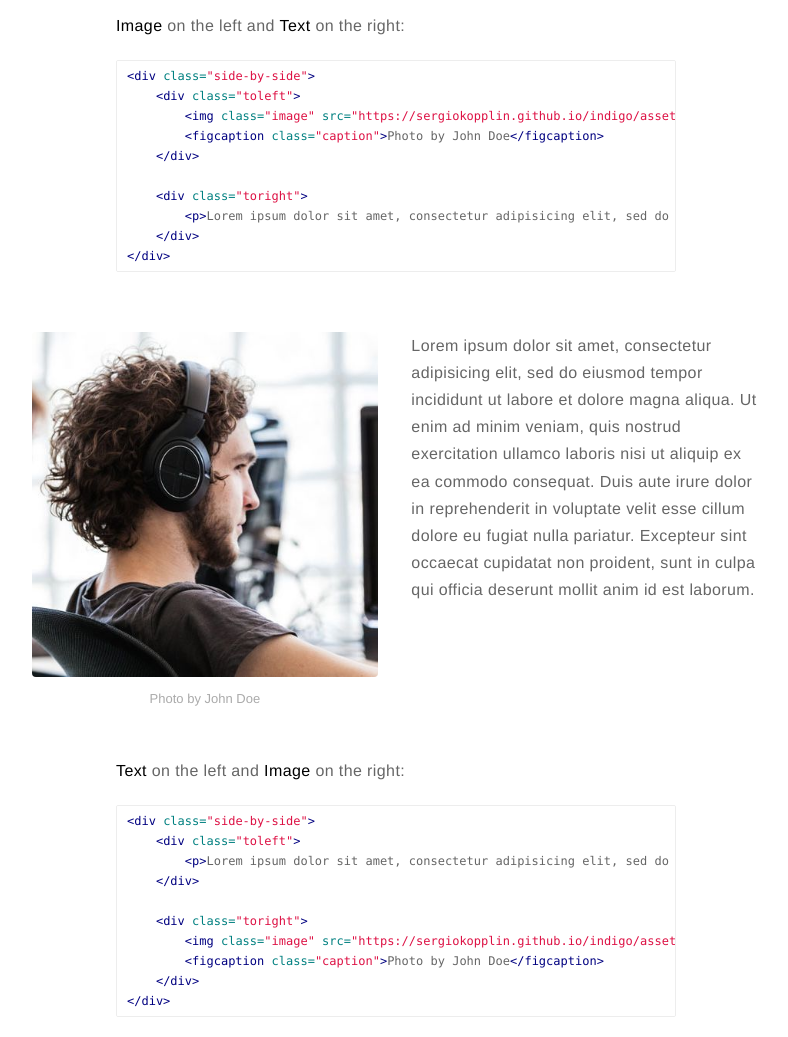
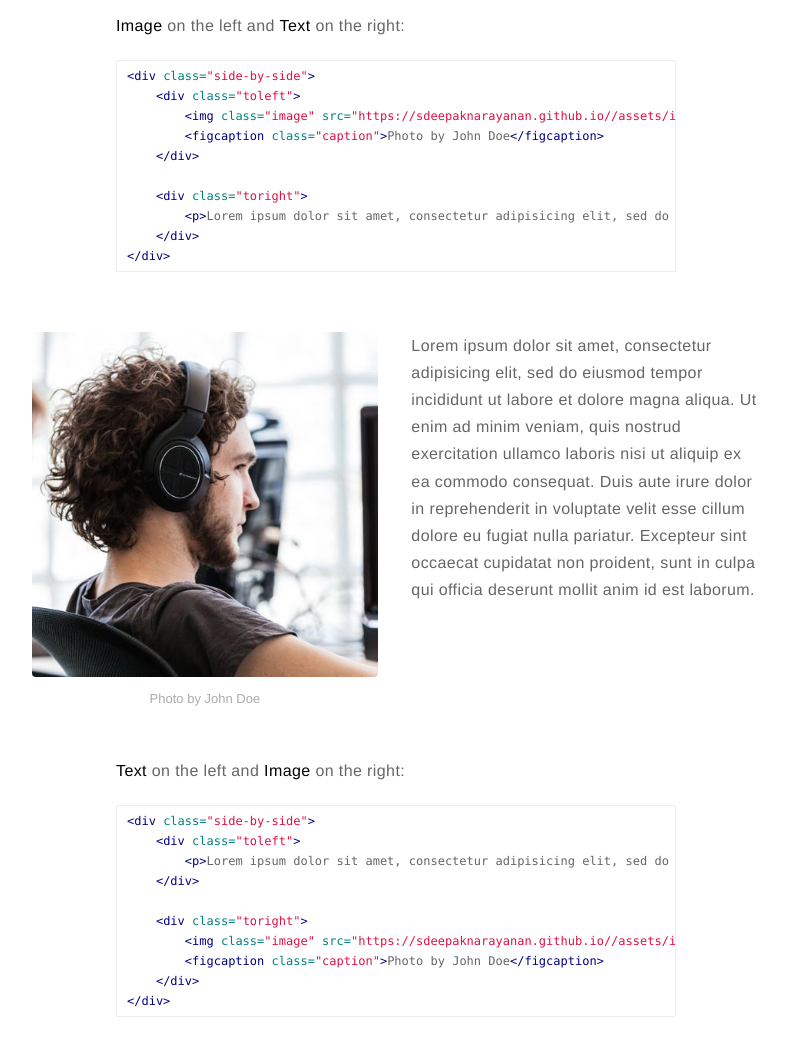
Before and after one commit to sdeepaknarayanan/sdeepaknarayanan.github.io, a Jekyll site: the page built from _posts/2015-02-24-markdown-extra-components.markdown, in a window 1280 px wide and 1400 px high, scrolled down 1068 px. Shown: the part 151-1188 px from the top of the window, without its empty margins (244-1032 px from the left). Built offline with Jekyll 4.4.1, drawn with Linux system fonts in a browser that asks for light colours; comment, search, counter and statistics services are not loaded; part of the change alters nothing that is shown; some of the changed text lies outside the part shown.

Commit message:
Second Commit

```diff
--- a/_config.yml
+++ b/_config.yml
@@ -3,7 +3,7 @@ name: Deepak Narayanan
 bio: Research Fellow, Microsoft Research
 
 # twitter summary info
-description: My academic websites
+description: My academic website
 
 # if it's an external image, update below for true
 # better with square images
@@ -12,11 +12,11 @@ picture: assets/images/profile.jpg
 
 # If you want to include your resume, set to true
 # and specify source (external or local).
-resume: true
-resume-external: true
-resume-url: https://google.com/?q=my+resume
+CV: true
+CV-external: true
+CV-url: https://google.com/?q=my+resume
 
-url: https://sergiokopplin.github.io/indigo
+url: https://sdeepaknarayanan.github.io/
 # your url: https://USERNAME.github.io
 
 permalink: /:title/
@@ -53,18 +53,18 @@ github: sdeepaknarayanan
 email: sdeepaknarayanan1@gmail.com
 
 authors:
-  johndoe:
-    name: John Doe
-    bio: A Man who travels the world eating noodles
+  Deepak:
+    name: Deepak Narayanan
+    bio: Research Fellow, Microsoft Research
     external-image: false
     picture: assets/images/profile.jpg
     twitter: johndoe
-  jamesfoster:
-    name: James Foster
-    bio: A Man who develops software with coffee
-    external-image: false
-    picture: assets/images/james.jpg
-    twitter: jamesfoster
+# jamesfoster:
+#    name: James Foster
+#    bio: A Man who develops software with coffee
+#    external-image: false
+#    picture: assets/images/james.jpg
+#    twitter: jamesfoster
 
 # do you want a larger site? change the option below
 # options: [normal, large] | default: normal
```
